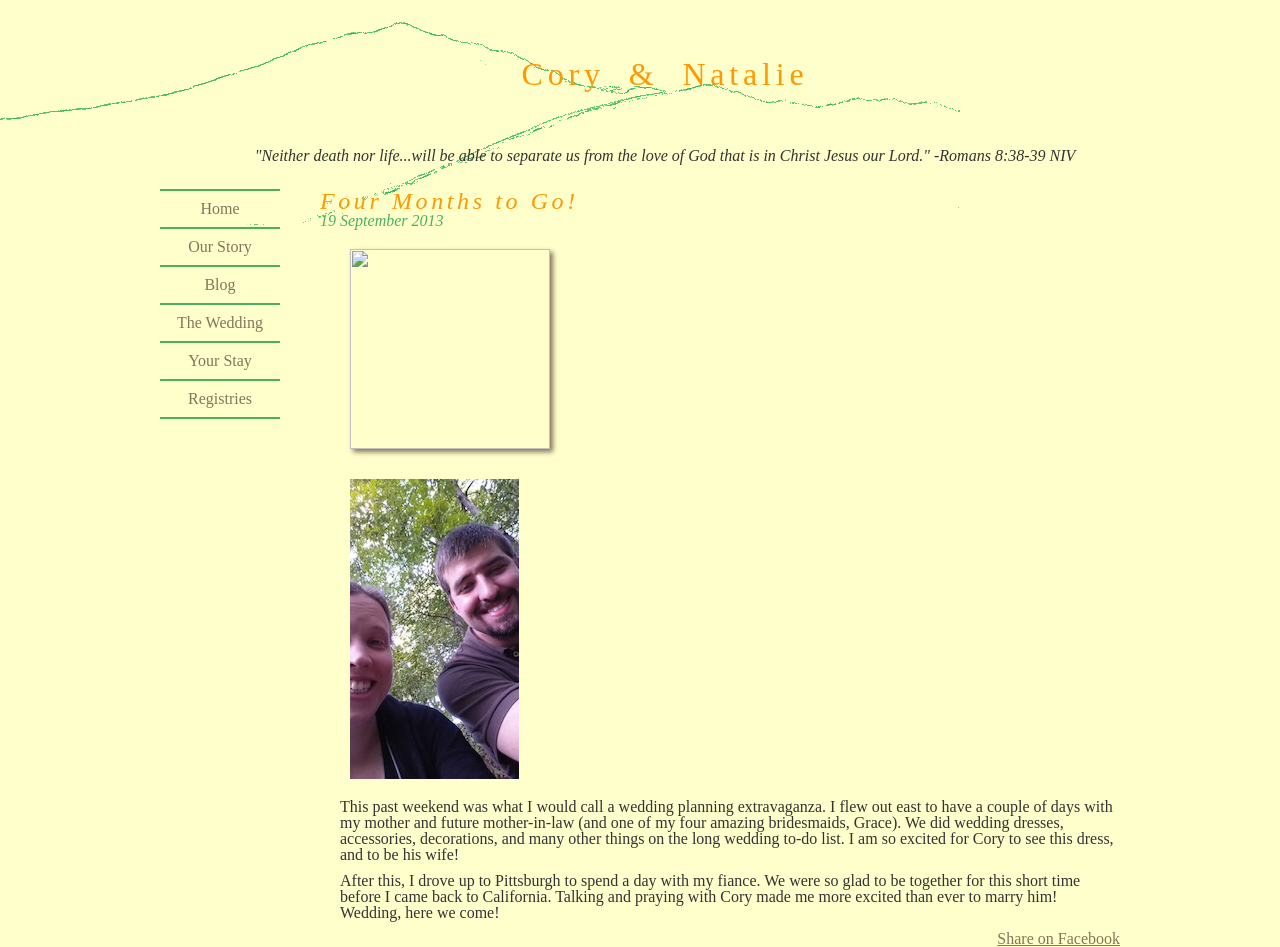
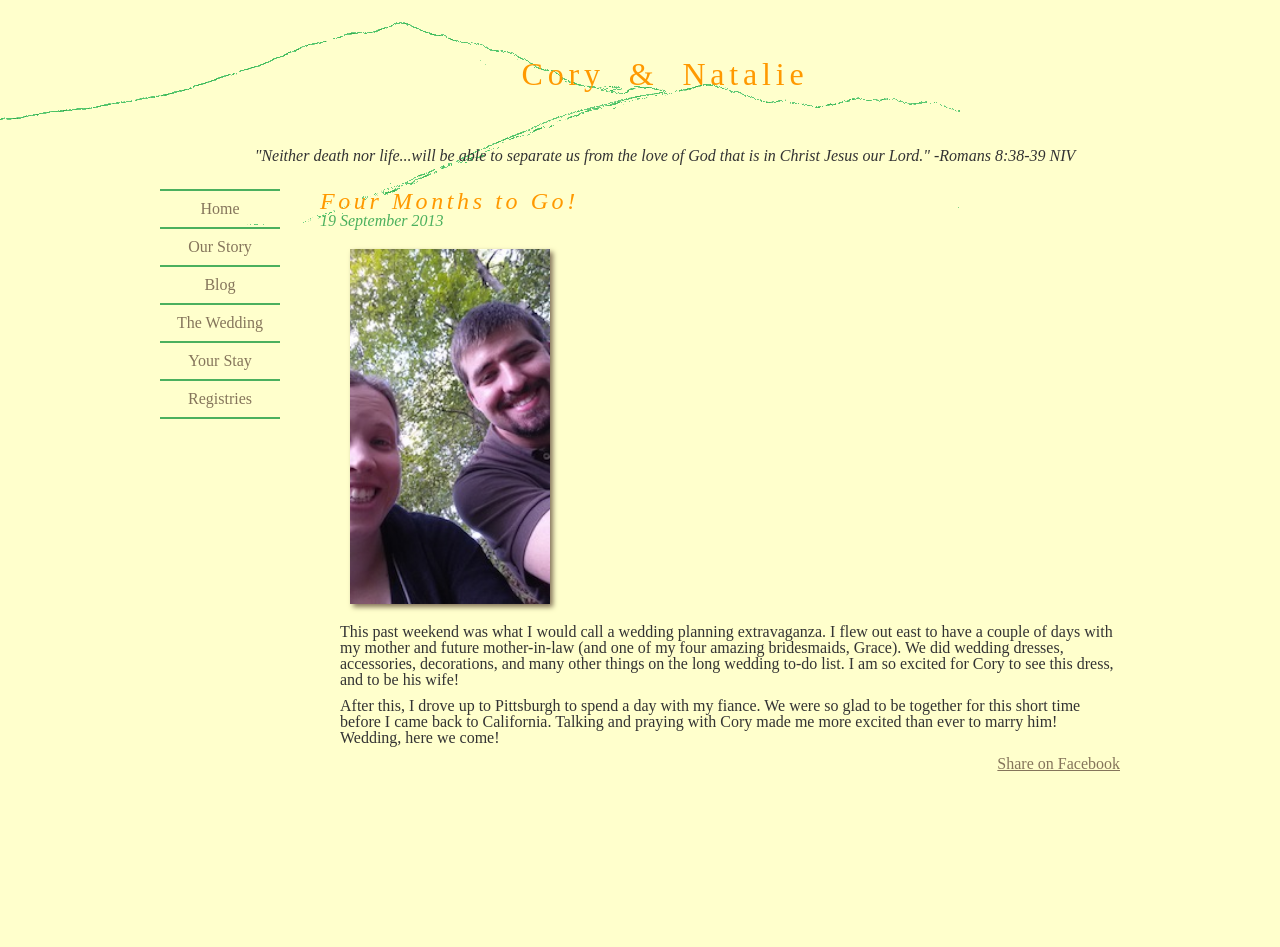
Before and after one commit to natalieh/wedding, a Jekyll site: the page built from _posts/2013-09-19-four-months-to-go.md, in a window 1280 px wide. Built offline with Jekyll 4.4.1, drawn with Linux system fonts in a browser that asks for light colours; after the commit the page ends 900 px from its top, so only the background shows below that.

Commit message:
Update 2013-09-19-four-months-to-go.md

```diff
--- a/_posts/2013-09-19-four-months-to-go.md
+++ b/_posts/2013-09-19-four-months-to-go.md
@@ -2,9 +2,7 @@
 title: Four Months to Go!
 layout: post
 ---
-<img src="portrait.jpg" class="lgportrait">
-
-![Relaxing in Pittsburgh](/assets/frickpark.jpg)
+<img src="/assets/frickpark.jpg" class="lgportrait">
 
 This past weekend was what I would call a wedding planning extravaganza.  I flew out east to have a couple of days with my mother and future mother-in-law (and one of my four amazing bridesmaids, Grace).  We did wedding dresses, accessories, decorations, and many other things on the long wedding to-do list.  I am so excited for Cory to see this dress, and to be his wife!
 
```
